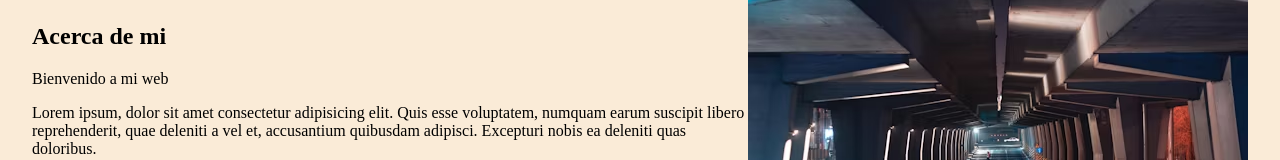
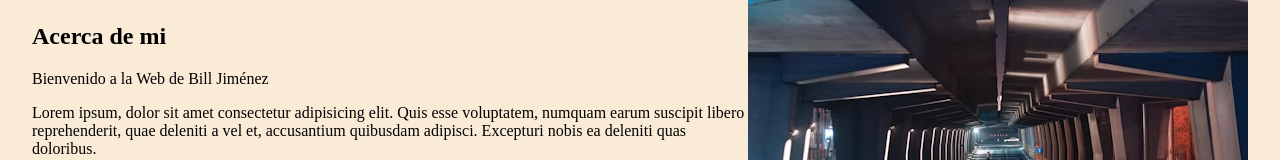
Before and after one commit to johnWick1234B/miPrimeraPagina, a plain HTML site: page index.html in a window 1280 px wide. Shown: the part 322-482 px from the top of the page. Drawn offline with Linux system fonts and the light colour scheme.

Commit message:
Actualiza el index.html

```diff
--- a/index.html
+++ b/index.html
@@ -33,7 +33,7 @@
             <section class="seccion-1">
                 <div class="acerca-de">
                     <h2>Acerca de mi</h2>
-                    <p>Bienvenido a mi web</p>
+                    <p>Bienvenido a la Web de Bill Jiménez</p>
                     <p>
                         Lorem ipsum, dolor sit amet consectetur adipisicing elit. Quis esse voluptatem, numquam earum suscipit libero reprehenderit, quae deleniti a vel et, accusantium quibusdam adipisci. Excepturi nobis ea deleniti quas doloribus.
                     </p>
```
